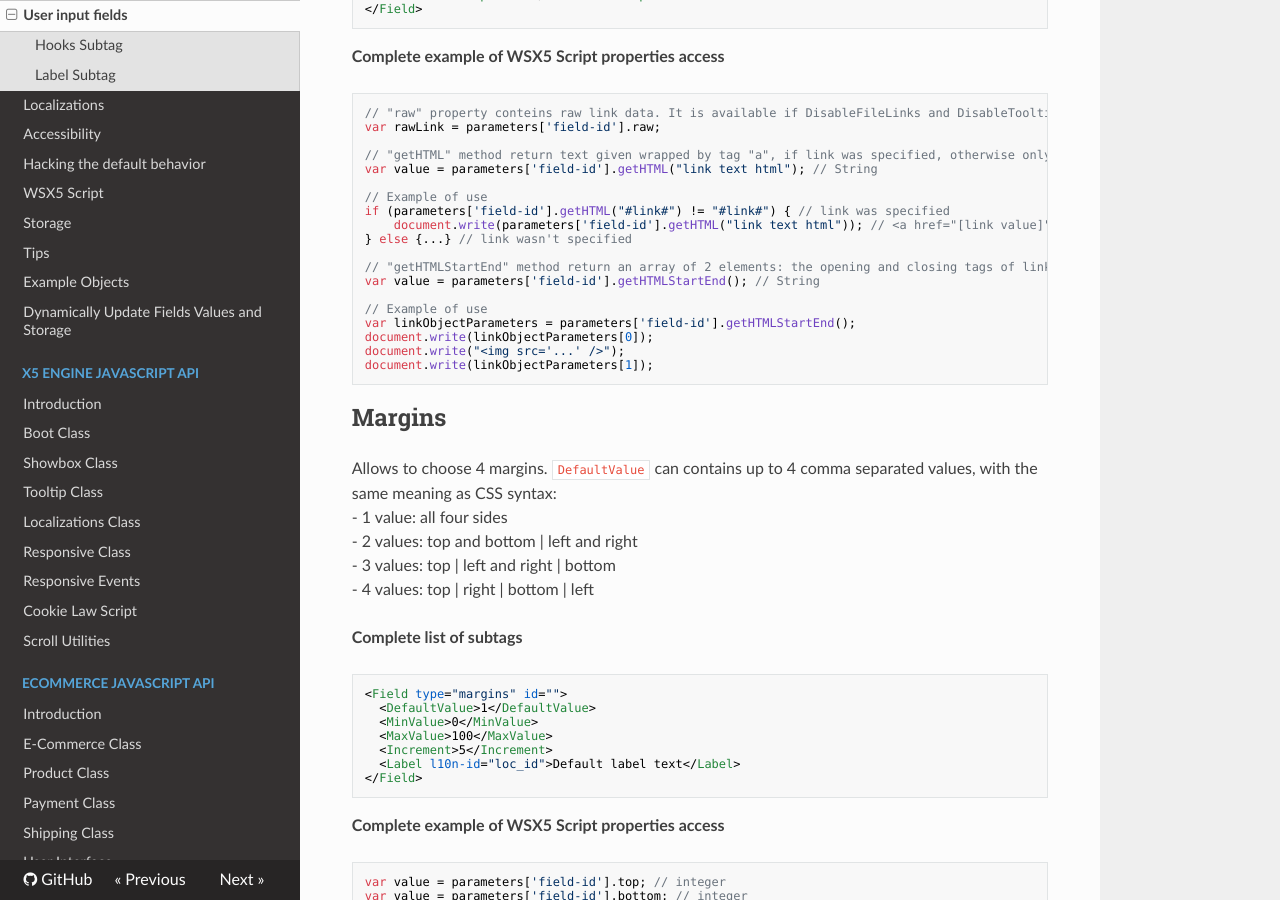
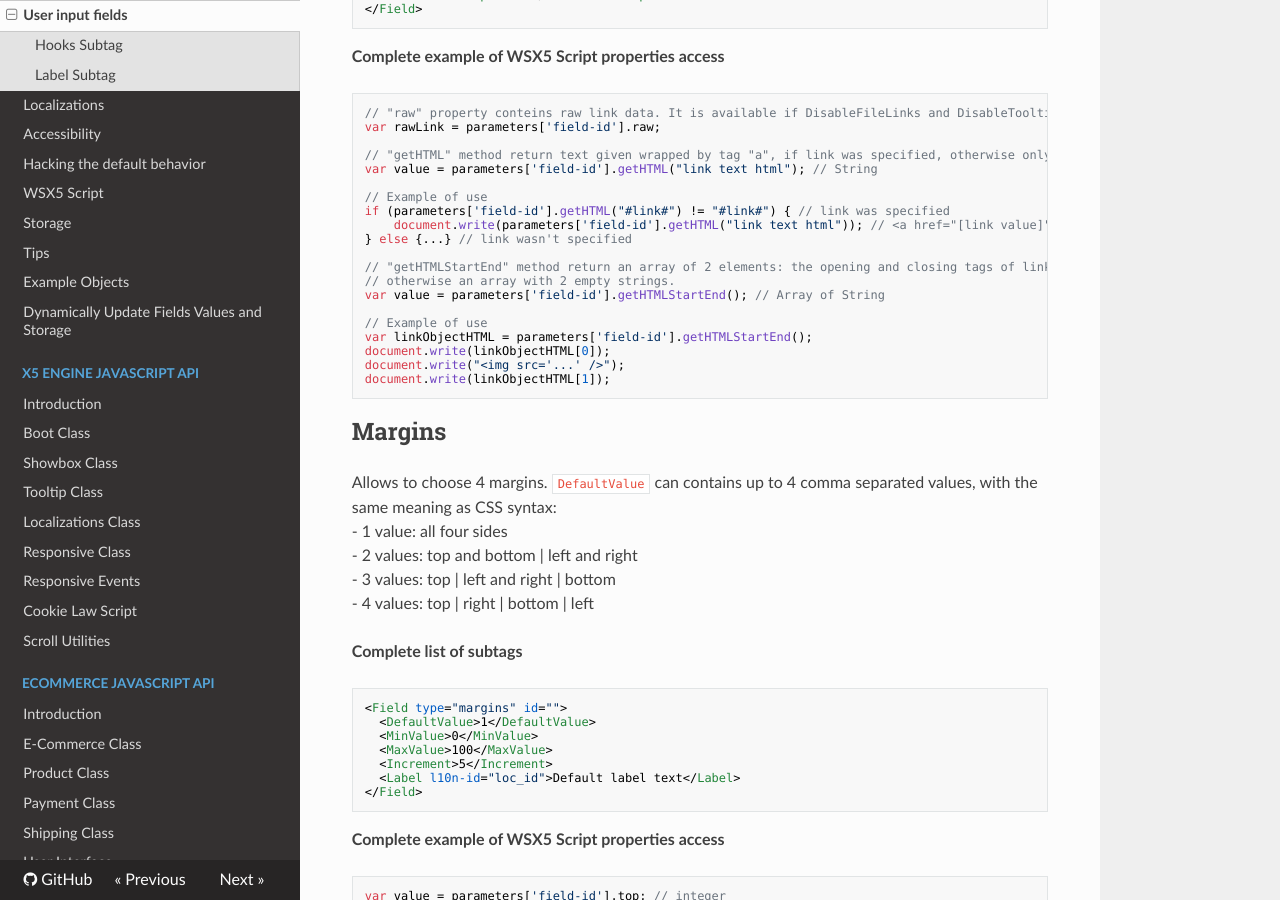
Before and after one commit to WebSiteX5/wsx5-developers-guide, an MkDocs documentation site: the page built from docs/optional-objects/user-input-fields.md, in a window 1280 px wide and 900 px high, scrolled down 10106 px. Built offline with MkDocs 1.6.1, drawn with Linux system fonts in a browser that asks for light colours; nearby versions of some CDN libraries.

Commit message:
Improve documentation for getHTMLStartEnd JS function

````diff
--- a/docs/optional-objects/user-input-fields.md
+++ b/docs/optional-objects/user-input-fields.md
@@ -485,14 +485,15 @@ if (parameters['field-id'].getHTML("#link#") != "#link#") { // link was specifie
     document.write(parameters['field-id'].getHTML("link text html")); // <a href="[link value]">link text html</a>
 } else {...} // link wasn't specified
 
-// "getHTMLStartEnd" method return an array of 2 elements: the opening and closing tags of link, if is was specified, otherwise an array with 2 empty strings.
-var value = parameters['field-id'].getHTMLStartEnd(); // String
+// "getHTMLStartEnd" method return an array of 2 elements: the opening and closing tags of link, if is was specified,
+// otherwise an array with 2 empty strings.
+var value = parameters['field-id'].getHTMLStartEnd(); // Array of String
 
 // Example of use
-var linkObjectParameters = parameters['field-id'].getHTMLStartEnd();
-document.write(linkObjectParameters[0]);
+var linkObjectHTML = parameters['field-id'].getHTMLStartEnd();
+document.write(linkObjectHTML[0]);
 document.write("<img src='...' />");
-document.write(linkObjectParameters[1]);
+document.write(linkObjectHTML[1]);
 ```
 
 ## Margins
````
